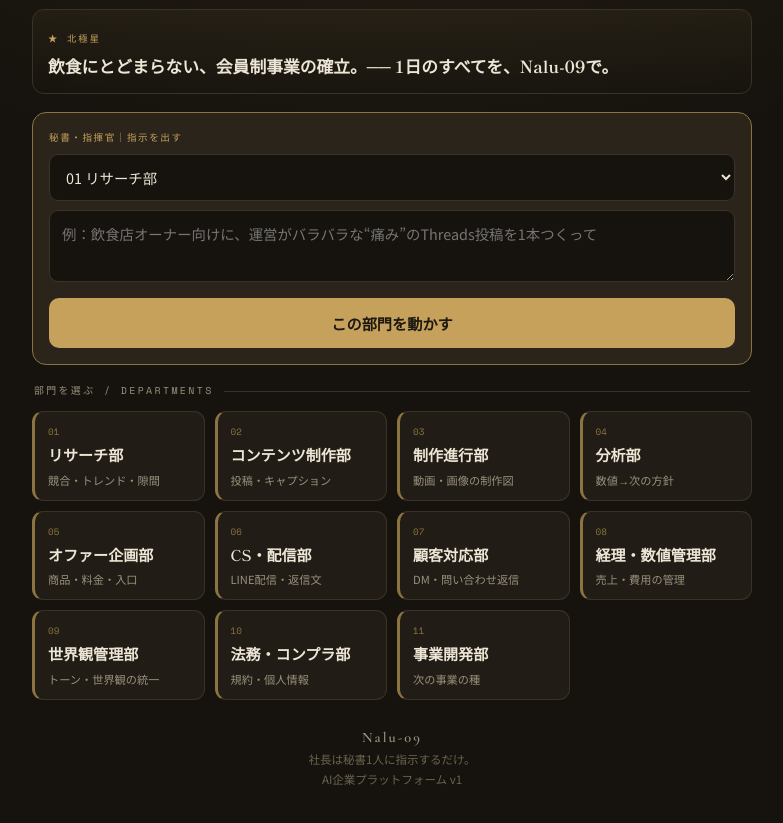
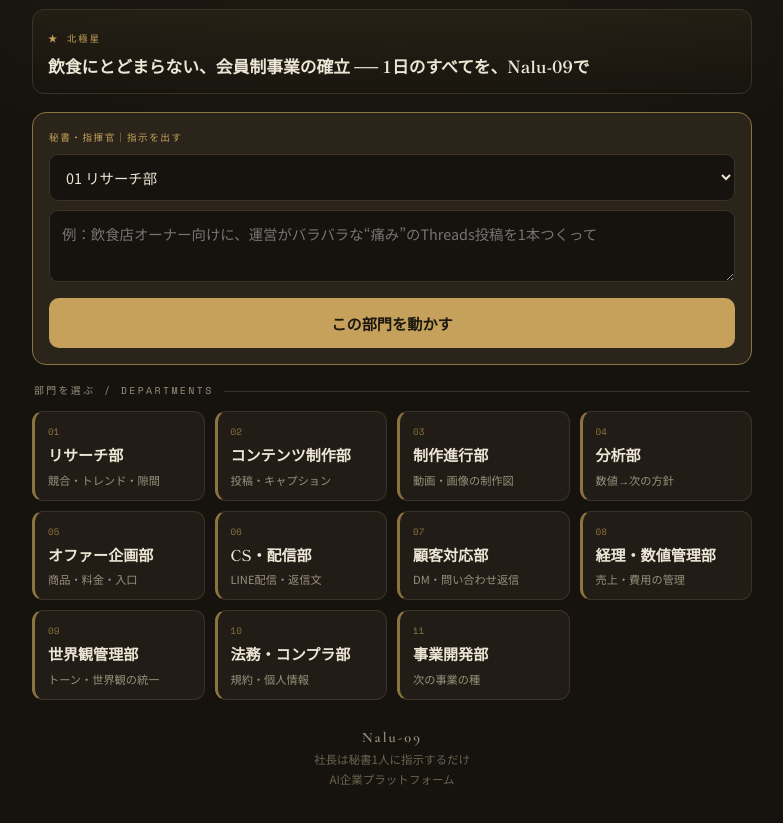
Before and after one commit to Nalu-09/AI-Platform, a plain HTML site: page index.html in a window 1280 px wide. Shown: the part 71-894 px from the top of the page, without its empty margins (248-1031 px from the left). Drawn offline with nearby package versions, Linux system fonts and the light colour scheme.

Commit message:
Update index.html

```diff
--- a/index.html
+++ b/index.html
@@ -63,7 +63,7 @@
 
   </header>
 
-  <div class="ns"><span class="tag">★ 北極星</span><h1>飲食にとどまらない、会員制事業の確立。── 1日のすべてを、Nalu-09で。</h1></div>
+  <div class="ns"><span class="tag">★ 北極星</span><h1>飲食にとどまらない、会員制事業の確立 ── 1日のすべてを、Nalu-09で</h1></div>
 
   <div class="secretary">
     <div class="lbl">秘書・指揮官｜指示を出す</div>
@@ -100,7 +100,7 @@
   </div>
 
   <div class="out" id="out"></div>
-  <footer><div class="fmk">Nalu-09</div>社長は秘書1人に指示するだけ。<br>AI企業プラットフォーム v1</footer>
+  <footer><div class="fmk">Nalu-09</div>社長は秘書1人に指示するだけ<br>AI企業プラットフォーム</footer>
 </div>
 
 <script>
```
